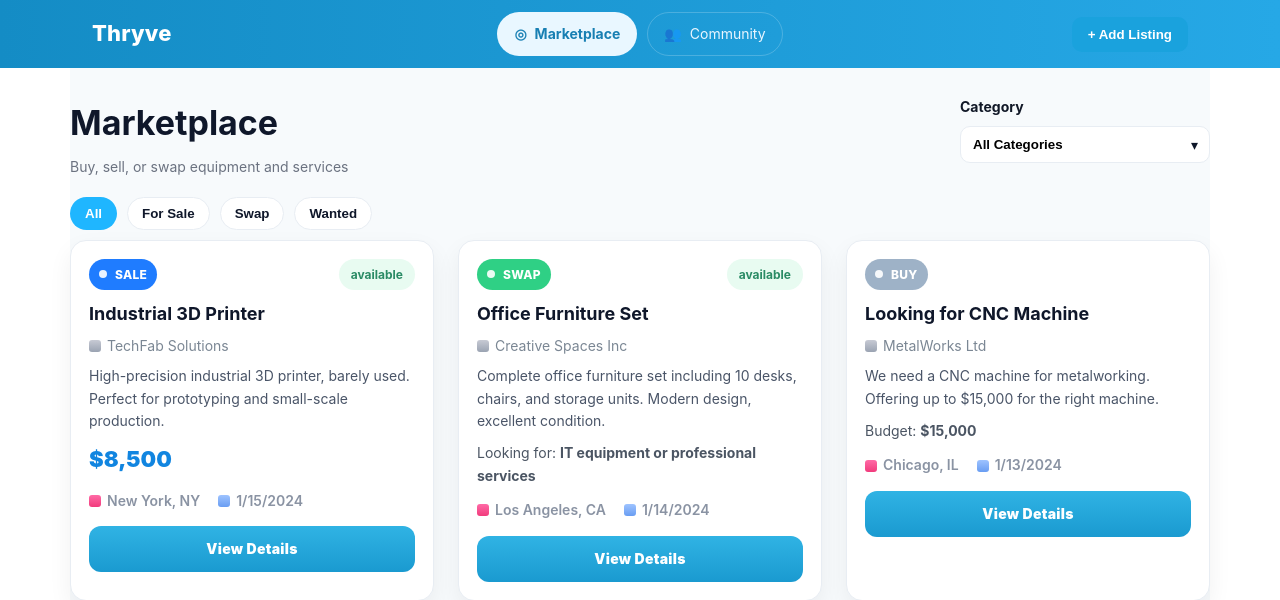
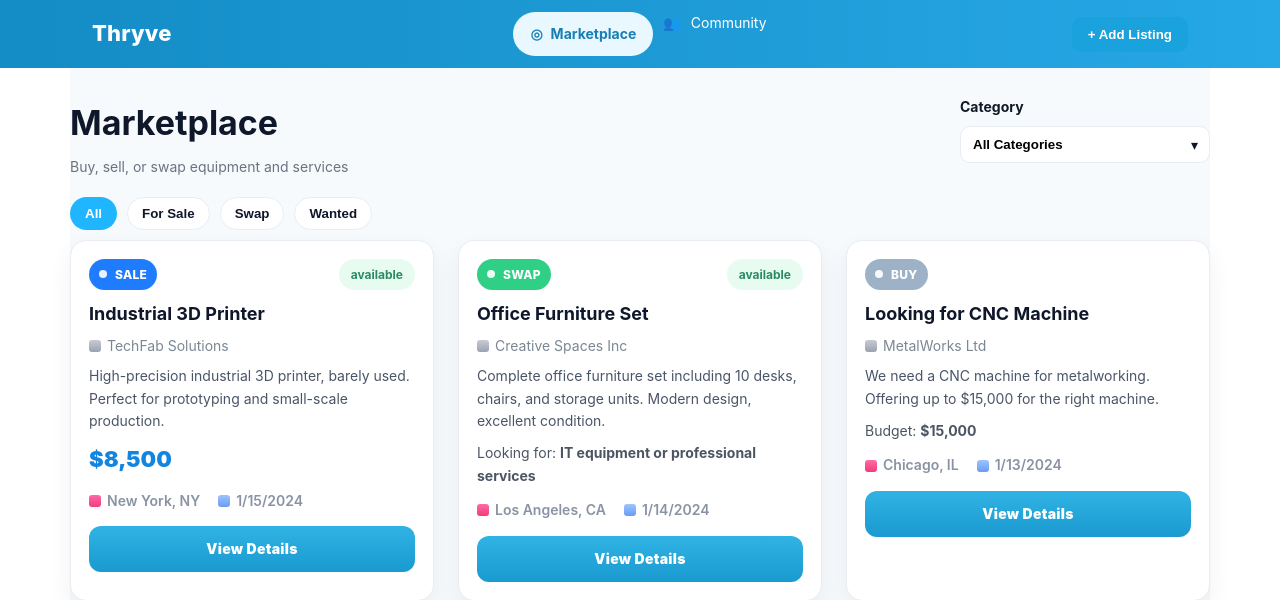
Before and after one commit to siv727/CSIT327-G1-Thryve, a Django app: page / in a window 1280 px wide. Shown: the top 600 px of the page. Run offline with Django 5.2, Linux system fonts and the light colour scheme.

Commit message:
feature(home): implementing ui for home

```diff
--- a/thryve/auth_app/templates/landing/home.html
+++ b/thryve/auth_app/templates/landing/home.html
@@ -20,10 +20,10 @@
         <span class="tab__icon" aria-hidden="true">◎</span>
               Marketplace
        </a>
-      <a class="tab" href="{% url 'community' %}">
+
         <span class="tab__icon" aria-hidden="true">👥</span>
           Community
-      </a>
+
     </nav>
 
 
```
